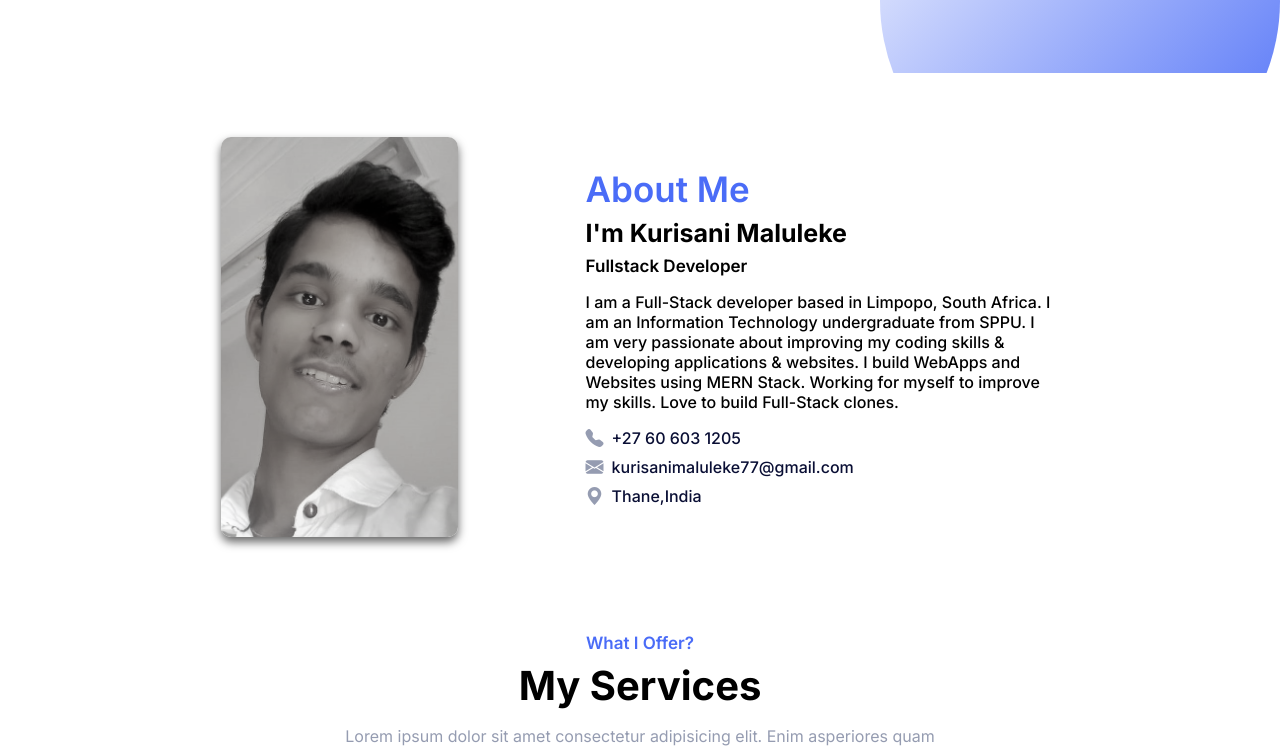
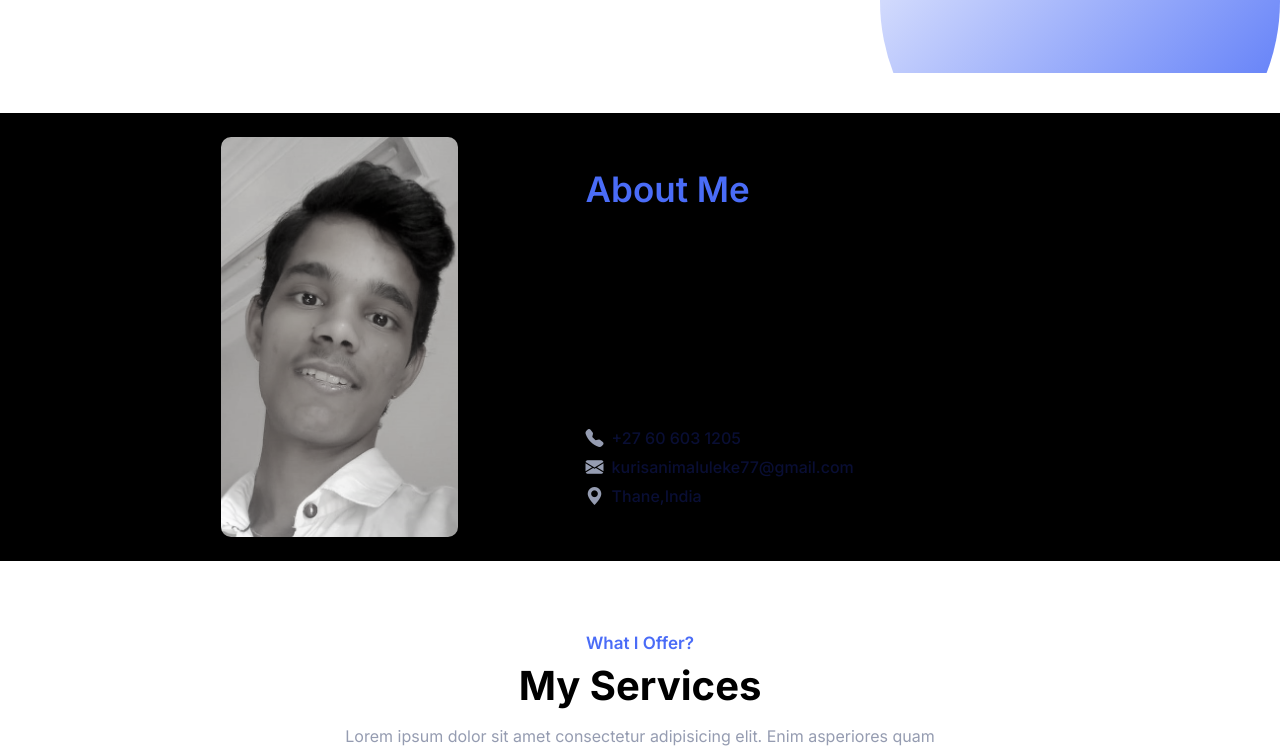
Before and after one commit to Kurisani-web/dev-portfolio, a React (Vite) app in the folder client/: page / in a window 1280 px wide. Shown: the part 665-1413 px from the top of the page. Built offline with nearby package versions, Linux system fonts and the light colour scheme.

Commit message:
Add black background on about

```diff
--- a/client/src/App.css
+++ b/client/src/App.css
@@ -75,6 +75,7 @@
   display: flex;
   align-items: center;
   justify-content: center;
+  background-color: #000000;
   gap: 8rem;
 }
 .about-section .profile-img{
```
